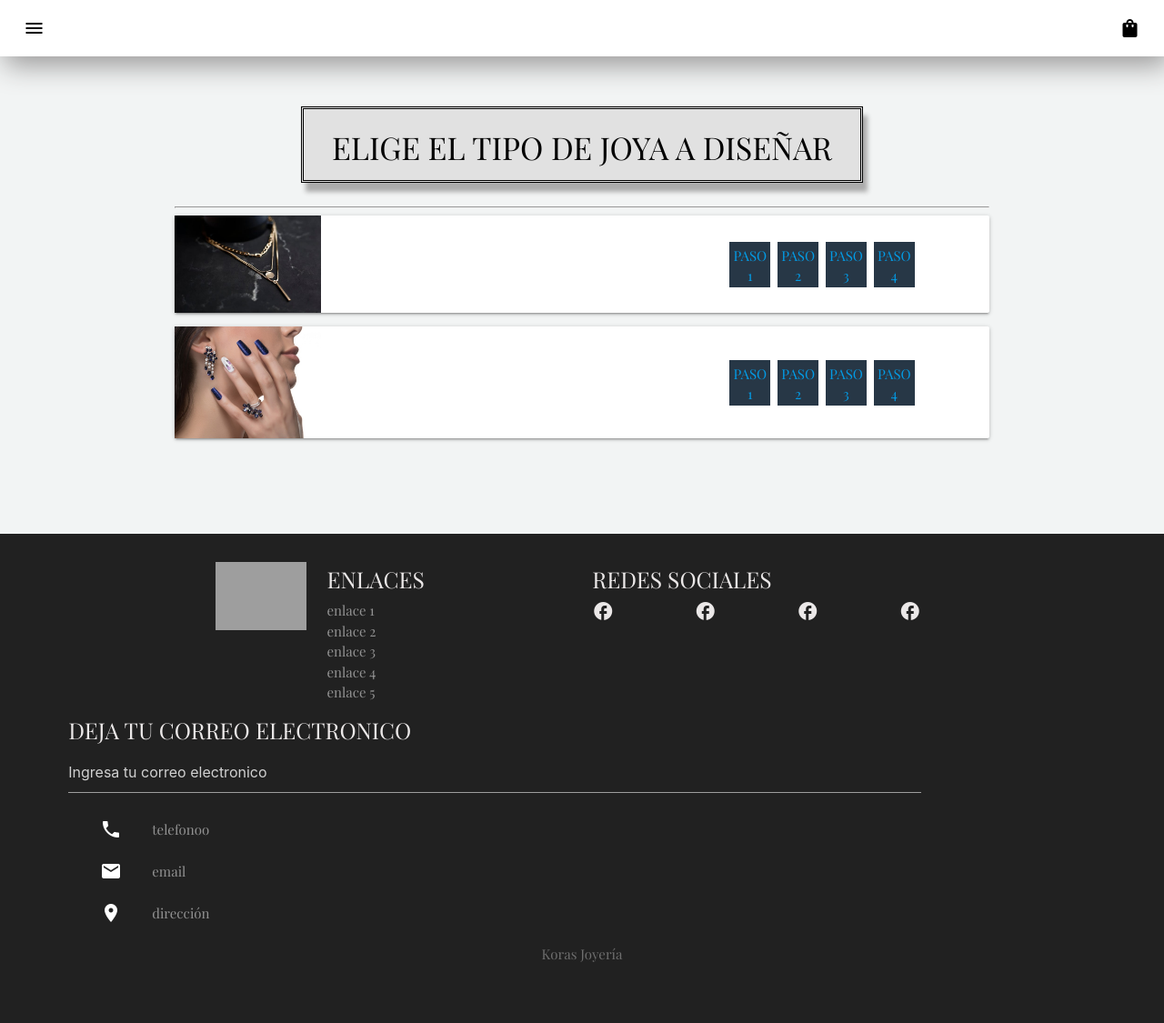
After one commit to ValentinaC2004/KORAS_JOYERIA, a Django app: a page that uses proyecto_koras/koras_joyeria/templates/koras_joyeria/diseñar/diseñarHome.html in a window 1280 px wide. The commit adds this page. Shown: the whole page at 91% size. Run offline with Django 4.2, Linux system fonts and the light colour scheme; some libraries are stand-ins or nearby versions; grey boxes are pictures that could not be loaded.

Commit message:
Sección para diseñar joya

```diff
--- a/proyecto_koras/koras_joyeria/admin.py
+++ b/proyecto_koras/koras_joyeria/admin.py
@@ -1,11 +1,8 @@
 from pyexpat import model
 from django.contrib import admin
 from django.utils.html import format_html
-from koras_joyeria.models import Producto,Profile, Categoria, Usuario, Compra, CompraDetalle, MarcoP, MaterialP, DiamanteP, TallaP, SizeP, PesoP , Empleado, Tipo, UserRegisterForm
+from koras_joyeria.models import Producto,Profile, Categoria, Usuario, Compra, CompraDetalle, MarcoP, MaterialP, DiamanteP, TallaP, SizeP, PesoP , Empleado, Tipo
 # Register your models here.
-
-class UserRegisterFormAdmin(admin.ModelAdmin):
-    list_display = ('id','first_name','last_name','username','email','rol')
 
 class CategoriaAdmin(admin.ModelAdmin):
     list_display = ('id_categoria','nombre_categoria')
--- a/proyecto_koras/koras_joyeria/models.py
+++ b/proyecto_koras/koras_joyeria/models.py
@@ -24,6 +24,12 @@ class UserRegisterForm(UserCreationForm):
         (3, "Administrador"),
     )
     rol = models.SmallIntegerField(choices=ROL, default=1)
+
+    def nombreRol(self):
+        return self.get_rol_display()
+
+    def __str__(self):
+        return f"{self.username} - Rol: {self.nombreRol()}"
 
 
     class Meta:
--- a/proyecto_koras/koras_joyeria/static/koras_joyeria/css/style.css
+++ b/proyecto_koras/koras_joyeria/static/koras_joyeria/css/style.css
@@ -311,3 +311,26 @@ label:active {
 .info-card{
     padding: 5%;
 }
+.flex-joyas{
+    display: flex;
+    justify-content:space-between;
+    padding-right: 10%;
+    align-items: center;
+}
+.joya-joyas{
+    width: 20%;
+    height:100%;
+
+}
+.contenido-joyas{
+    display: flex;
+    justify-content: space-evenly;
+}
+.content-product{
+    width: 50px;
+    height: 50px;
+    background-color: #273746;
+    margin: 2%;
+    text-align: center;
+    padding: 2%;
+}
--- /dev/null
+++ b/proyecto_koras/koras_joyeria/templates/koras_joyeria/diseñar/diseñarHome.html
@@ -0,0 +1,64 @@
+{% extends 'koras_joyeria/base/base.html' %}
+{% load static %}
+
+{% block title2 %}Tienda{% endblock title2 %}
+
+{% block content %}
+
+<section>
+    <div class="container">
+        <div class="sesion container">
+            <h4>ELIGE EL TIPO DE JOYA A DISEÑAR</h4>
+          </div>
+        <hr>
+        <a href="">
+        <div class="card div-product">
+
+            <div class="flex-joyas">
+                <img src="{% static 'koras_joyeria/img/port11.jpg' %}" alt="" class="joya-joyas">
+                <div class="contenido-joyas">
+                    <div class="content-product">
+                        PASO 1
+                    </div>
+                    <div class="content-product">
+                        PASO 2
+                    </div>
+                    <div class="content-product">
+                        PASO 3
+                    </div>
+                    <div class="content-product">
+                        PASO 4
+                    </div>
+                </div>
+            </div>
+
+        </div>
+    </a>
+
+    <a href="">
+        <div class="card div-product">
+            <div class="flex-joyas">
+                <img src="{% static 'koras_joyeria/img/port5.jpg' %}" alt="" class="joya-joyas">
+                <div class="contenido-joyas">
+                    <div class="content-product">
+                        PASO 1
+                    </div>
+                    <div class="content-product">
+                        PASO 2
+                    </div>
+                    <div class="content-product">
+                        PASO 3
+                    </div>
+                    <div class="content-product">
+                        PASO 4
+                    </div>
+                </div>
+            </div>
+        </div>
+    </a>
+
+    </div>
+</section>
+
+
+{% endblock %}
--- a/proyecto_koras/koras_joyeria/templates/koras_joyeria/index.html
+++ b/proyecto_koras/koras_joyeria/templates/koras_joyeria/index.html
@@ -203,10 +203,9 @@
   </div>
   <br>
   <div class="center">
-    <a class="waves-effect waves-light btn #757575 grey darken-1">DISEÑAR JOYA</a>
+    <a href="{% url 'koras_joyeria:diseñarHome' %}" class="waves-effect waves-light btn #757575 grey darken-1">DISEÑAR JOYA</a>
   </div>
   </div>
-
 </section>
 <br>
 
--- a/proyecto_koras/koras_joyeria/templates/koras_joyeria/tienda/tienda.html
+++ b/proyecto_koras/koras_joyeria/templates/koras_joyeria/tienda/tienda.html
@@ -66,7 +66,7 @@
 
   </ul>
         </div>
-        <a class="waves-effect waves-light btn #e0e0e0 grey lighten-2 black-text"><i class="material-icons left">brush</i>Personalizar diseño</a>
+        <a href="{% url 'koras_joyeria:diseñarHome' %}" class="waves-effect waves-light btn #e0e0e0 grey lighten-2 black-text"><i class="material-icons left">brush</i>Personalizar diseño</a>
     </div>
 </div>
   </section>
--- a/proyecto_koras/koras_joyeria/urls.py
+++ b/proyecto_koras/koras_joyeria/urls.py
@@ -7,6 +7,9 @@ from koras_joyeria import views
 
 app_name = 'koras_joyeria'
 urlpatterns = [
+    #Diseñar
+    path('diseñarHome/', views.diseñarHome, name='diseñarHome'),
+
     #ingreso
     path('', views.Tienda , name='tienda'),
     path('registro/', views.Registro , name='registro'),
--- a/proyecto_koras/koras_joyeria/views.py
+++ b/proyecto_koras/koras_joyeria/views.py
@@ -4,6 +4,14 @@ from django.contrib import messages
 from koras_joyeria.Carrito import Carrito
 from .models import Producto, UserRegisterForm
 # Create your views here.
+
+# Diseñar joyeria
+
+
+def diseñarHome(request):
+    return render(request, 'koras_joyeria/diseñar/diseñarHome.html')
+
+# Profile
 
 def ProfileEdit(request):
     return render(request, 'koras_joyeria/profile/profile-edit.html')
@@ -65,9 +73,10 @@ def Registro(request):
         if form.is_valid():
             form.save()
             username = form.cleaned_data['username']
-            messages.success(request, f'Usuario {username}, ya puede iniciar sesión')
+            messages.success(request, f'{username}, ya puedes iniciar sesión')
             return redirect('koras_joyeria:inicio')
     else:
+        messages.success(request, f'Ocurrio un problema, vuelva a intentarlo')
         form = UserRegisterForm()
     context = { 'form' : form }
     return render(request, 'koras_joyeria/ingreso/registro.html',context)
```
